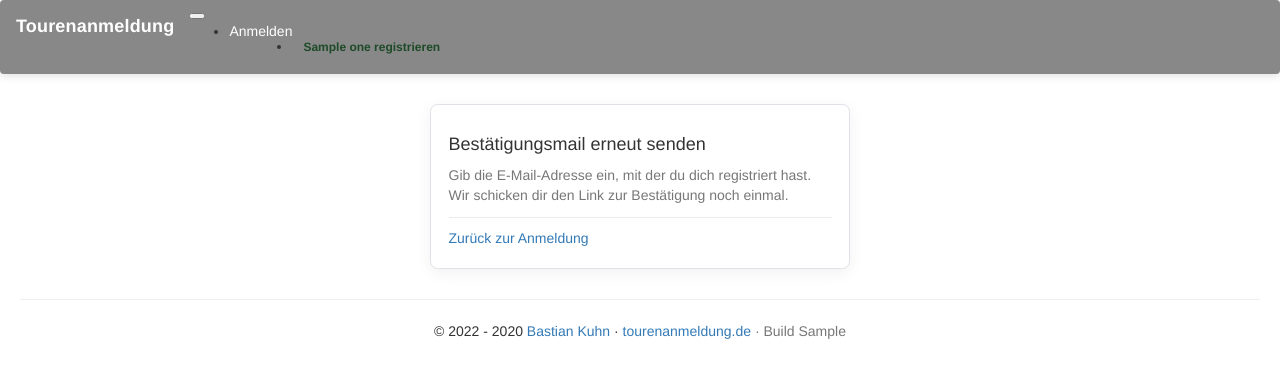
After one commit to Bastian-Kuhn/eventmanager, a Python web app: template application/templates/confirm_resend.html in a window 1280 px wide. The commit adds this page. Shown: the top 378 px of the page. Run offline with Jinja, Linux system fonts and the light colour scheme; the template is opened without the code that fills it: most values are stand-ins (such as "Sample title", 1, 10 or a date in 2020); some libraries are stand-ins or nearby versions.

Commit message:
Anmeldung: Bestaetigungsmail erneut anfordern
Neue Seite /user/confirm-resend, verlinkt in der Anmeldung und im Hinweis
fuer unbestaetigte Konten. Gleiche Antwort fuer jede Adresse, Versand
ueber mail_allowed begrenzt.

```diff
--- a/application/auth/views.py
+++ b/application/auth/views.py
@@ -167,7 +167,8 @@ def do_login(login_form, context, next_url=None):  # pylint: disable=unused-argu
 
     if existing_user.email_unconfirmed:
         flash("Bitte bestätige zuerst deine E-Mail-Adresse über den Link, "
-              "den wir dir nach der Registrierung geschickt haben.", 'danger')
+              "den wir dir nach der Registrierung geschickt haben. Keine Mail bekommen? "
+              "Unter „Bestätigungsmail erneut senden“ forderst du sie neu an.", 'danger')
         return False
 
     if existing_user.tfa_enabled:
--- /dev/null
+++ b/application/templates/confirm_resend.html
@@ -0,0 +1,6 @@
+{% extends 'auth_card.html' %}
+{% set button_map = {'request_submit': 'primary'} %}
+{% block title %}Bestätigungsmail erneut senden{% endblock %}
+{% block card_title %}Bestätigungsmail erneut senden{% endblock %}
+{% block card_intro %}<p class="text-muted">Gib die E-Mail-Adresse ein, mit der du dich registriert hast. Wir schicken dir den Link zur Bestätigung noch einmal.</p>{% endblock %}
+{% block card_links %}<p class="auth-links"><a href="{{ url_for('auth.login') }}">Zurück zur Anmeldung</a></p>{% endblock %}
--- a/application/templates/login.html
+++ b/application/templates/login.html
@@ -7,6 +7,7 @@
 {% block card_links %}
 <p class="auth-links">
   <a href="{{ url_for('auth.request_password') }}">Passwort vergessen?</a>
+  <a href="{{ url_for('USER.page_user_confirm_resend') }}">Bestätigungsmail erneut senden</a>
   {% if not portal %}<span>Noch kein Konto? <a href="{{ url_for('USER.page_user_create') }}">Registrieren</a></span>{% endif %}
 </p>
 {% endblock %}
```
Also changed, not shown: application/user/views.py (+21 -0 lines), tests/test_security.py (+21 -0 lines).
